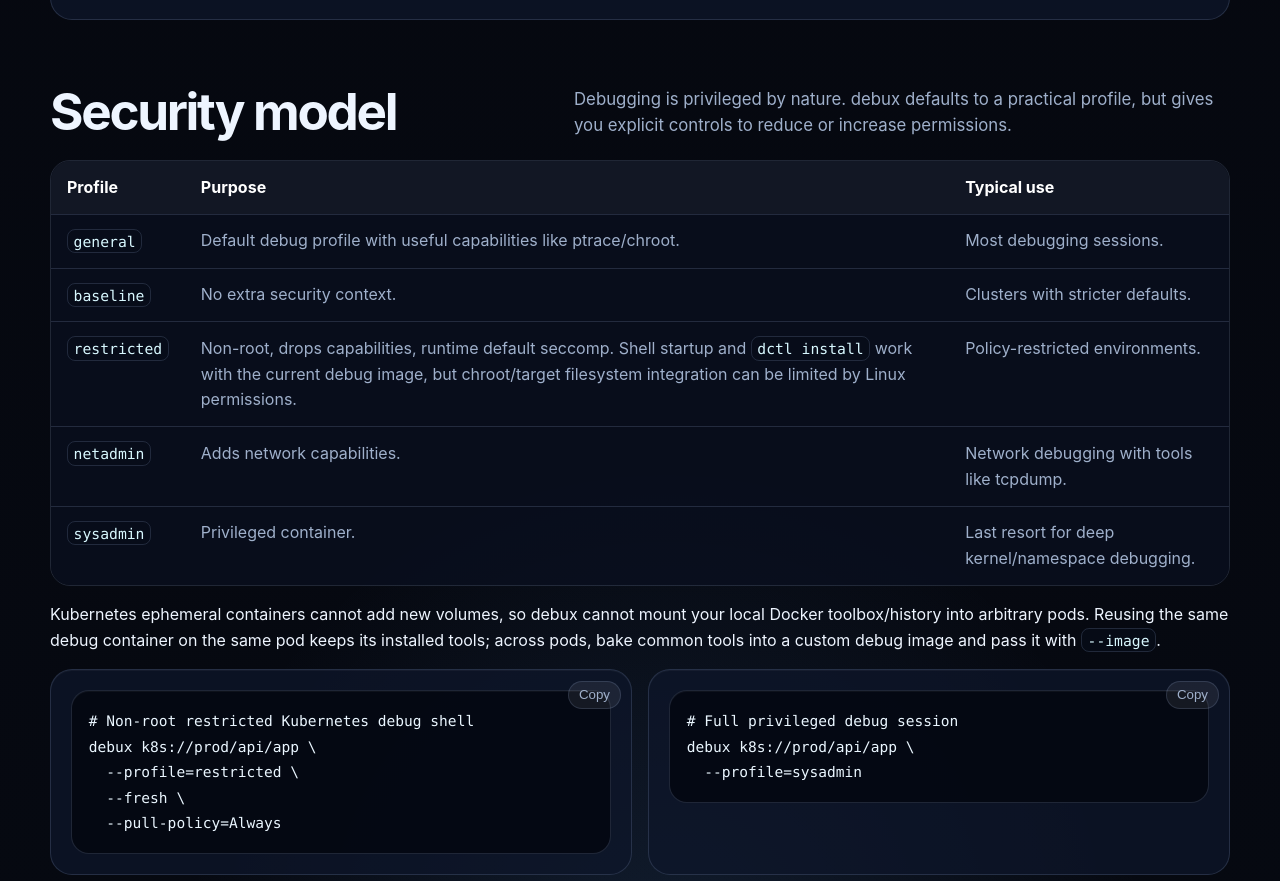
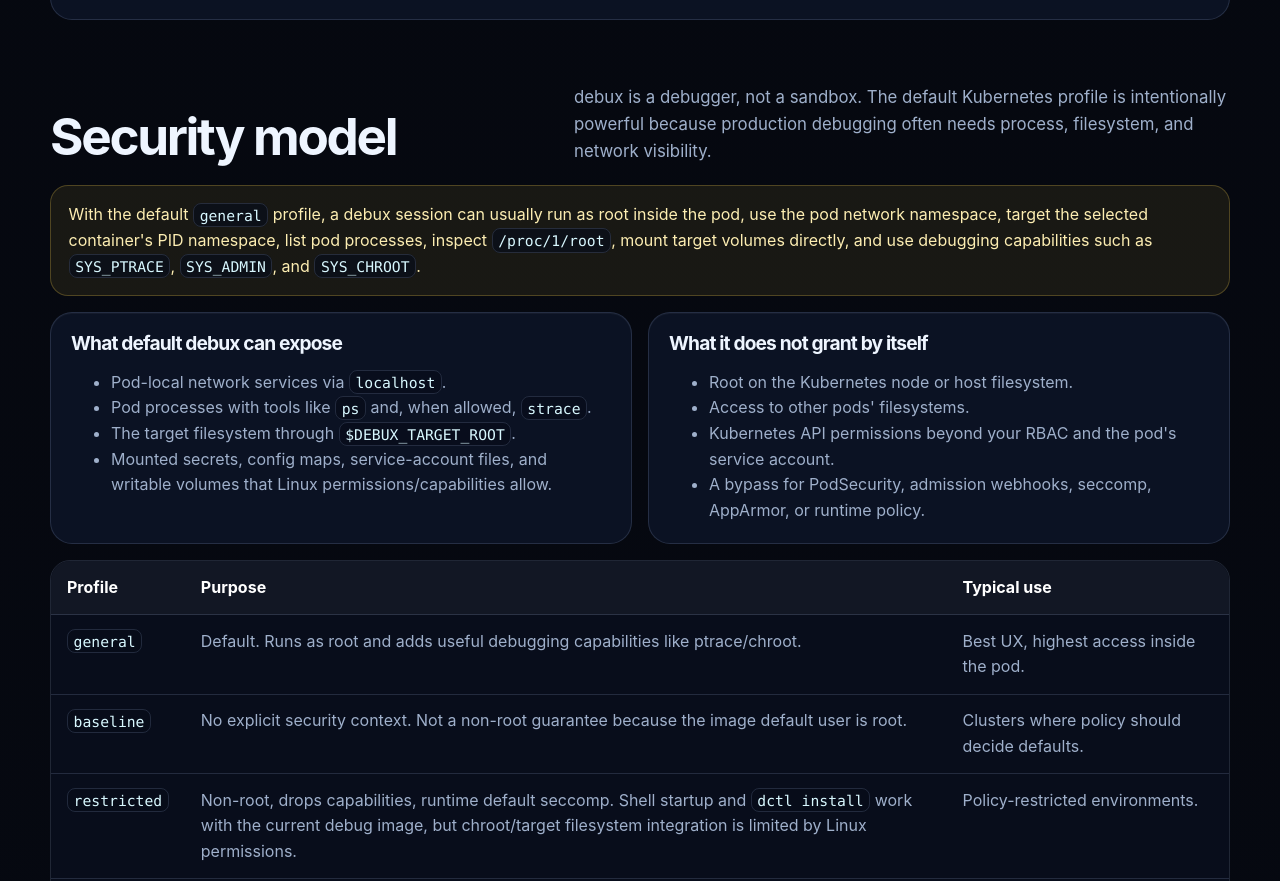
Before and after one commit to clement-tourriere/debux, a plain HTML site: page docs/index.html in a window 1280 px wide. Shown: the part 6713-7594 px from the top of the page. Drawn offline with Linux system fonts and the light colour scheme.

Commit message:
docs: clarify kubernetes security model

```diff
--- a/docs/index.html
+++ b/docs/index.html
@@ -1091,21 +1091,45 @@
         <section id="security" class="doc-section" data-search data-title="Security profiles privileges root non-root">
           <div class="section-heading">
             <h2>Security model</h2>
-            <p>Debugging is privileged by nature. debux defaults to a practical profile, but gives you explicit controls to reduce or increase permissions.</p>
+            <p>debux is a debugger, not a sandbox. The default Kubernetes profile is intentionally powerful because production debugging often needs process, filesystem, and network visibility.</p>
+          </div>
+          <div class="callout" style="margin-bottom: 1rem;">
+            With the default <code>general</code> profile, a debux session can usually run as root inside the pod, use the pod network namespace, target the selected container's PID namespace, list pod processes, inspect <code>/proc/1/root</code>, mount target volumes directly, and use debugging capabilities such as <code>SYS_PTRACE</code>, <code>SYS_ADMIN</code>, and <code>SYS_CHROOT</code>.
+          </div>
+          <div class="grid two" style="margin-bottom: 1rem;">
+            <article class="card">
+              <h3>What default debux can expose</h3>
+              <ul>
+                <li>Pod-local network services via <code>localhost</code>.</li>
+                <li>Pod processes with tools like <code>ps</code> and, when allowed, <code>strace</code>.</li>
+                <li>The target filesystem through <code>$DEBUX_TARGET_ROOT</code>.</li>
+                <li>Mounted secrets, config maps, service-account files, and writable volumes that Linux permissions/capabilities allow.</li>
+              </ul>
+            </article>
+            <article class="card">
+              <h3>What it does not grant by itself</h3>
+              <ul>
+                <li>Root on the Kubernetes node or host filesystem.</li>
+                <li>Access to other pods' filesystems.</li>
+                <li>Kubernetes API permissions beyond your RBAC and the pod's service account.</li>
+                <li>A bypass for PodSecurity, admission webhooks, seccomp, AppArmor, or runtime policy.</li>
+              </ul>
+            </article>
           </div>
           <div class="table-wrap">
             <table>
               <thead><tr><th>Profile</th><th>Purpose</th><th>Typical use</th></tr></thead>
               <tbody>
-                <tr><td><code>general</code></td><td>Default debug profile with useful capabilities like ptrace/chroot.</td><td>Most debugging sessions.</td></tr>
-                <tr><td><code>baseline</code></td><td>No extra security context.</td><td>Clusters with stricter defaults.</td></tr>
-                <tr><td><code>restricted</code></td><td>Non-root, drops capabilities, runtime default seccomp. Shell startup and <code>dctl install</code> work with the current debug image, but chroot/target filesystem integration can be limited by Linux permissions.</td><td>Policy-restricted environments.</td></tr>
+                <tr><td><code>general</code></td><td>Default. Runs as root and adds useful debugging capabilities like ptrace/chroot.</td><td>Best UX, highest access inside the pod.</td></tr>
+                <tr><td><code>baseline</code></td><td>No explicit security context. Not a non-root guarantee because the image default user is root.</td><td>Clusters where policy should decide defaults.</td></tr>
+                <tr><td><code>restricted</code></td><td>Non-root, drops capabilities, runtime default seccomp. Shell startup and <code>dctl install</code> work with the current debug image, but chroot/target filesystem integration is limited by Linux permissions.</td><td>Policy-restricted environments.</td></tr>
                 <tr><td><code>netadmin</code></td><td>Adds network capabilities.</td><td>Network debugging with tools like tcpdump.</td></tr>
                 <tr><td><code>sysadmin</code></td><td>Privileged container.</td><td>Last resort for deep kernel/namespace debugging.</td></tr>
               </tbody>
             </table>
           </div>
-          <p class="note">Kubernetes ephemeral containers cannot add new volumes, so debux cannot mount your local Docker toolbox/history into arbitrary pods. Reusing the same debug container on the same pod keeps its installed tools; across pods, bake common tools into a custom debug image and pass it with <code>--image</code>.</p>
+          <p class="note"><code>--no-volumes</code> only disables direct volume mounts into the debug container. It is not a security boundary if the debug container can still access the target through <code>/proc/1/root</code>. Kubernetes ephemeral containers also cannot add new volumes, so debux cannot mount your local Docker toolbox/history into arbitrary pods. Reusing the same debug container on the same pod keeps its installed tools; across pods, bake common tools into a custom debug image and pass it with <code>--image</code>.</p>
+          <p class="note">RBAC implication: granting a user permission to update <code>pods/ephemeralcontainers</code> and create <code>pods/exec</code> is effectively granting the ability to run code inside selected pods. Treat it like production shell access.</p>
           <div class="grid two" style="margin-top: 1rem;">
             <div class="card code-card">
               <button class="copy" data-copy>Copy</button>
@@ -1161,7 +1185,7 @@
                 <tr><td><code>--image &lt;image&gt;</code></td><td>Override the debug image.</td></tr>
                 <tr><td><code>--fresh</code></td><td>Force a new debug container instead of reusing an existing one.</td></tr>
                 <tr><td><code>--copy</code></td><td>Kubernetes: create a copied debug pod instead of an ephemeral container.</td></tr>
-                <tr><td><code>--no-volumes</code></td><td>Do not share target volumes with the debug container.</td></tr>
+                <tr><td><code>--no-volumes</code></td><td>Do not mount target volumes directly. This is not an isolation boundary if the debug container can access <code>/proc/1/root</code>.</td></tr>
                 <tr><td><code>--pull-policy</code></td><td>Kubernetes image pull policy: <code>Always</code>, <code>IfNotPresent</code>, <code>Never</code>.</td></tr>
                 <tr><td><code>--context</code></td><td>Kubernetes kube context name. Prefer this for context names containing slashes.</td></tr>
                 <tr><td><code>--profile</code></td><td>Kubernetes security profile: <code>general</code>, <code>baseline</code>, <code>restricted</code>, <code>netadmin</code>, <code>sysadmin</code>.</td></tr>
```
Also changed, not shown: README.md, 2 other files.
